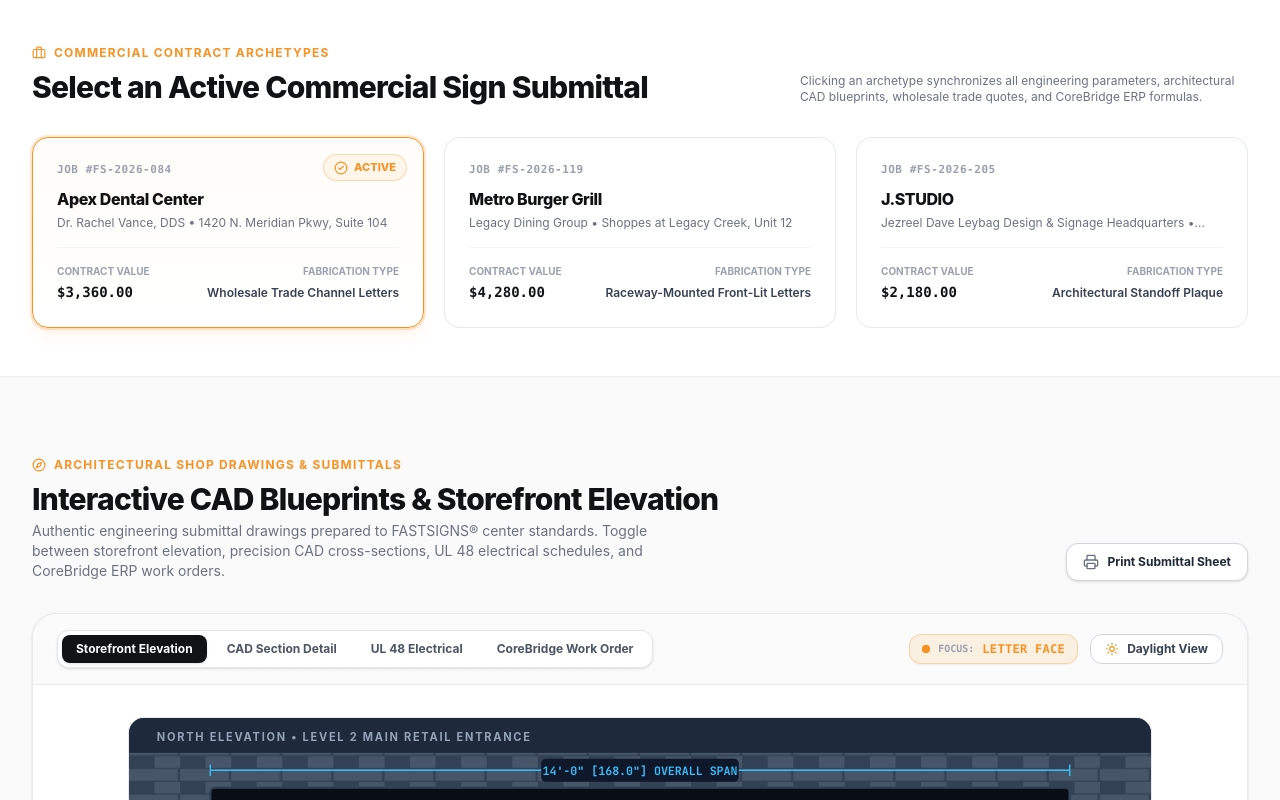
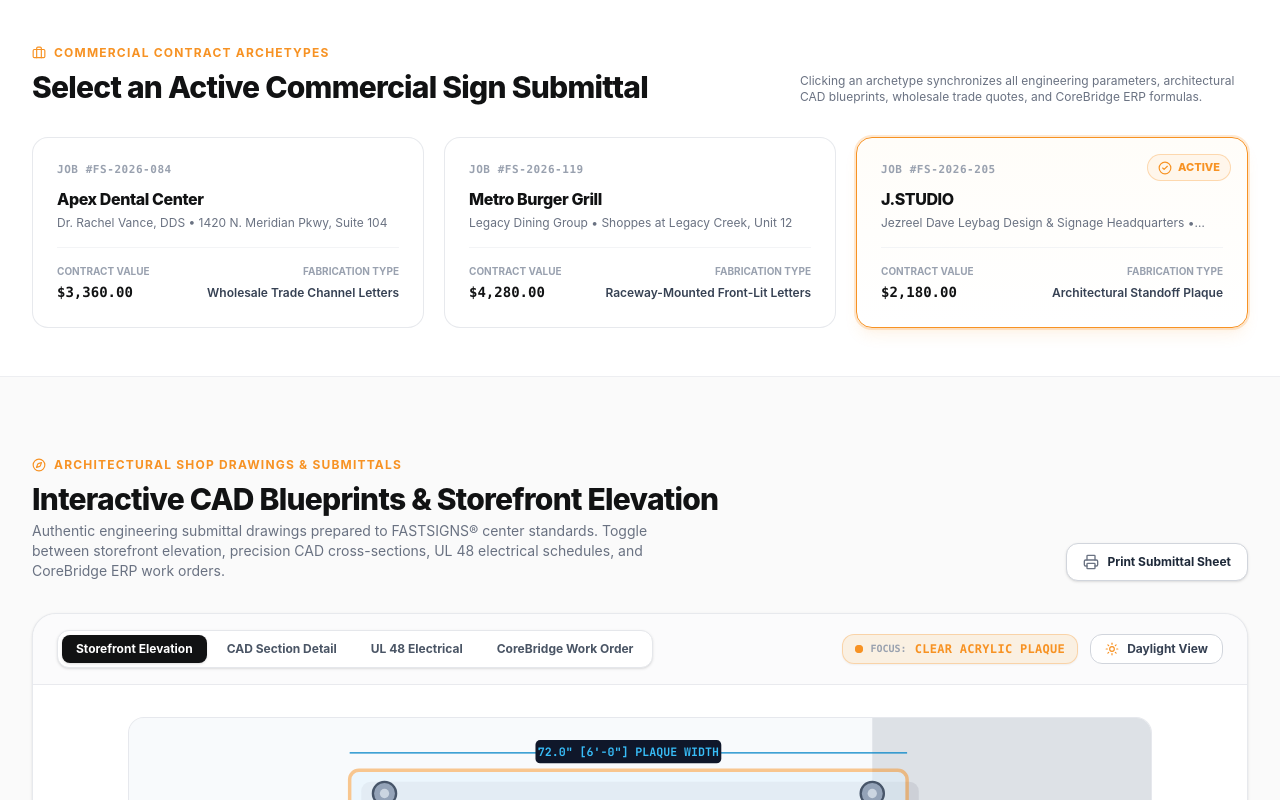
Before and after one commit to jezleybag-graphics/signquote-studio, a React (Vite) app: page / in a window 1280 px wide. Shown: the part 920-1720 px from the top of the page. Built offline with nearby package versions, Linux system fonts and the light colour scheme.

Commit message:
feat(ux): default active scenario to Case 3 (J.STUDIO) and persist active project in localStorage

```diff
--- a/src/App.jsx
+++ b/src/App.jsx
@@ -13,8 +13,10 @@ import { projectsData } from './data/scenarios';
 import { Check } from 'lucide-react';
 
 export default function App() {
-  const [selectedProjectId, setSelectedProjectId] = useState('case1');
-  const project = projectsData[selectedProjectId] || projectsData.case1;
+  const [selectedProjectId, setSelectedProjectId] = useState(() => {
+    return localStorage.getItem('signquote_selected_project') || 'case3';
+  });
+  const project = projectsData[selectedProjectId] || projectsData.case3;
 
   // Active state
   const [selectedPartnerId, setSelectedPartnerId] = useState(project.partnerId);
@@ -30,6 +32,7 @@ export default function App() {
   // Sync state when project changes
   const handleSelectProject = (projectId) => {
     setSelectedProjectId(projectId);
+    localStorage.setItem('signquote_selected_project', projectId);
     const newProj = projectsData[projectId];
     if (newProj) {
       setSelectedPartnerId(newProj.partnerId);
```
